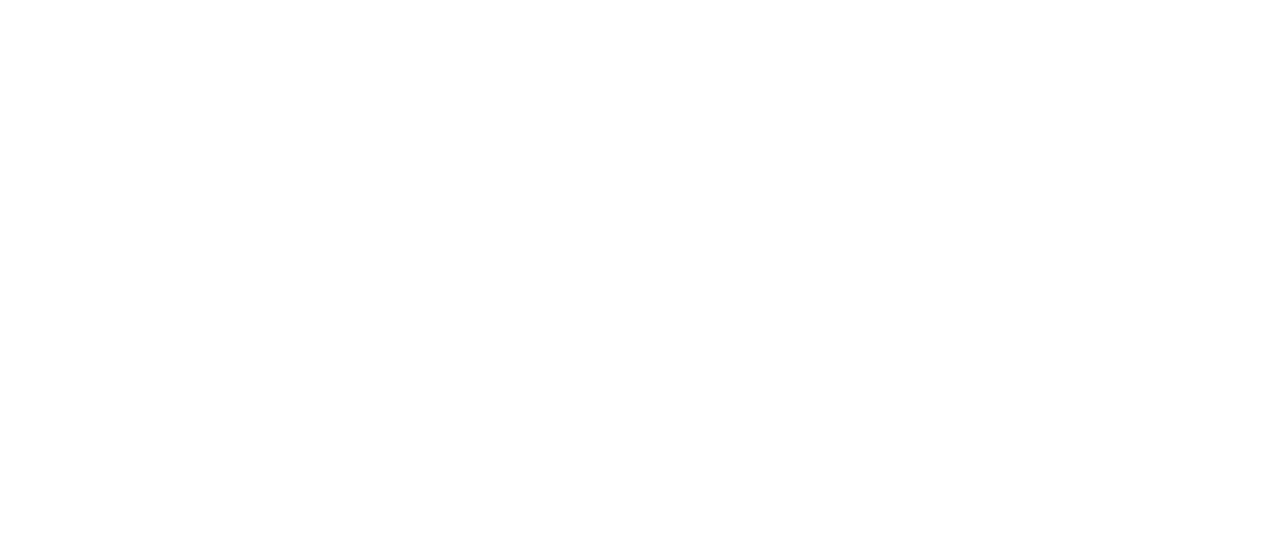
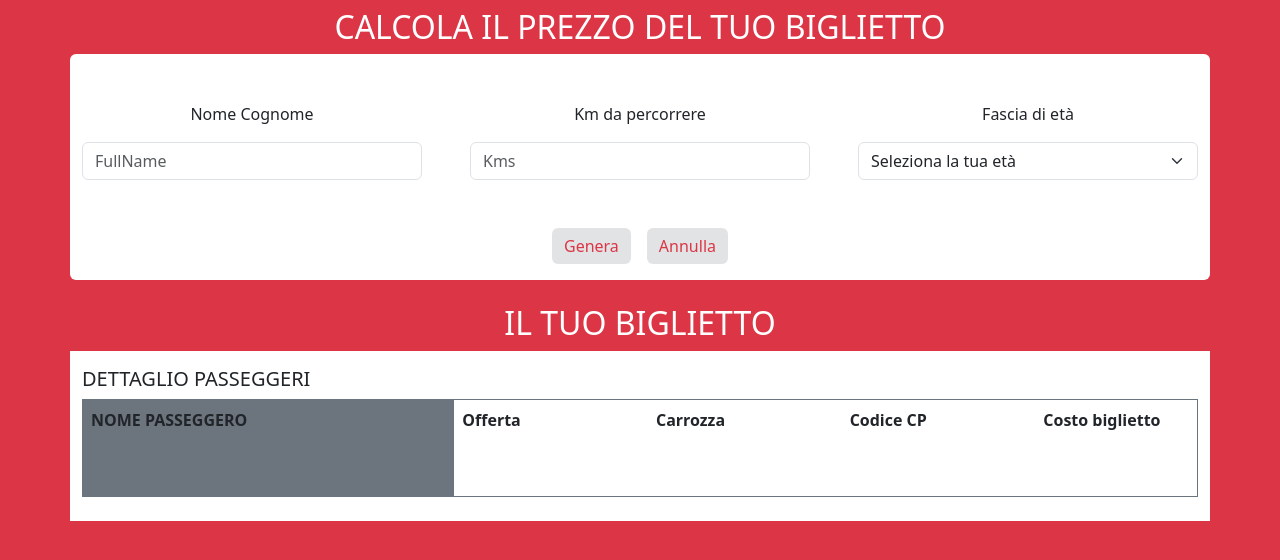
Before and after one commit to domespa/js-biglietto-treno-form, a plain HTML site: page index.html in a window 1280 px wide. Drawn offline with nearby package versions, Linux system fonts and the light colour scheme.

Commit message:
feat: adda html code

```diff
--- a/index.html
+++ b/index.html
@@ -5,8 +5,66 @@
     <meta name="viewport" content="width=device-width, initial-scale=1.0">
     <link rel="stylesheet" href="css/style.css">
     <title>Document</title>
+    <link href="https://cdn.jsdelivr.net/npm/bootstrap@5.3.3/dist/css/bootstrap.min.css" rel="stylesheet" integrity="sha384-QWTKZyjpPEjISv5WaRU9OFeRpok6YctnYmDr5pNlyT2bRjXh0JMhjY6hW+ALEwIH" crossorigin="anonymous">
 </head>
-<body>
+<body class="bg-danger">
+    <h2 class="text-center pt-2 pb-2 text-white">CALCOLA IL PREZZO DEL TUO BIGLIETTO</h2>
+    <form id="ticket" class="container bg-white mt-5 rounded">
+        <div>
+            <div class="row g-5">
+                <div class="col">
+                    <p class="text-center">Nome Cognome</p>
+                    <input type="text" class="form-control" placeholder="FullName" aria-label="FullName" id="full-name">
+                </div>
+                <div class="col">
+                    <p class="text-center">Km da percorrere</p>
+                    <input type="text" class="form-control" placeholder="Kms" aria-label="Kms" id="kms">
+                </div>
+                <div class="col">
+                    <p class="text-center">Fascia di età</p>
+                    <select class="form-select" aria-label="Default select example" id="age">
+                        <option selected>Seleziona la tua età</option>
+                        <option value="1">Minorenne</option>
+                        <option value="2">Maggiorenne</option>
+                        <option value="3">Over65</option>
+                      </select>
+                  </div>
+              </div>
+            <div class="d-flex justify-content-center pt-5 pb-3 gap-3">
+                <button type="submit" id="button" class="btn btn-secondary text-danger bg-secondary-subtle border-0">Genera</button>
+                <button type="reset" id="reset" class="btn btn-secondary text-danger bg-secondary-subtle border-0">Annulla</button>
+            </div>
+        </div>
+    </form>
+    <section>
+        <h2 class="text-center pt-4 text-white">IL TUO BIGLIETTO</h2>
+        <div id="ticket-container" class="container bg-white pb-4">
+            <h5 class="pt-3">DETTAGLIO PASSEGGERI</h5>
+            <div id="ticket-details" class="d-flex gap-2 border border-secondary">
+                <div class="col-4 bg-secondary pt-2 pb-5 ps-2">
+                    <p><strong>NOME PASSEGGERO</strong></p>
+                    <div id="ticket-name"></div>
+                </div>
+                <div class="col-2 pt-2">
+                    <p><strong>Offerta</strong><p>
+                    <div id="ticket-type"></div>
+                </div>
+                <div class="col-2 pt-2">
+                    <p><strong>Carrozza</strong></p>
+                    <div id="ticket-side"></div>
+                </div>
+                <div class="col-2 pt-2">
+                    <p><strong>Codice CP</strong></p>
+                    <div id="ticket-code"></div>
+                </div>
+                <div class="col-2 pt-2">
+                    <p><strong>Costo biglietto</strong></p>
+                    <div id="ticket-price"></div>
+                </div>
+            </div>
+        </div>
+     </section>
+
     <script src="js/script.js"></script>
 </body>
 </html>
```
